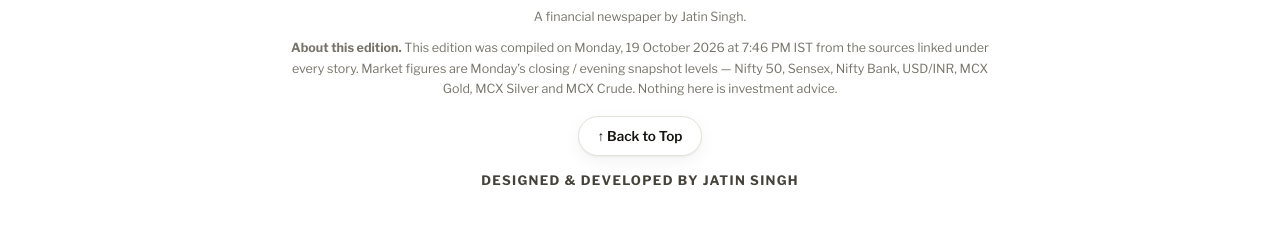
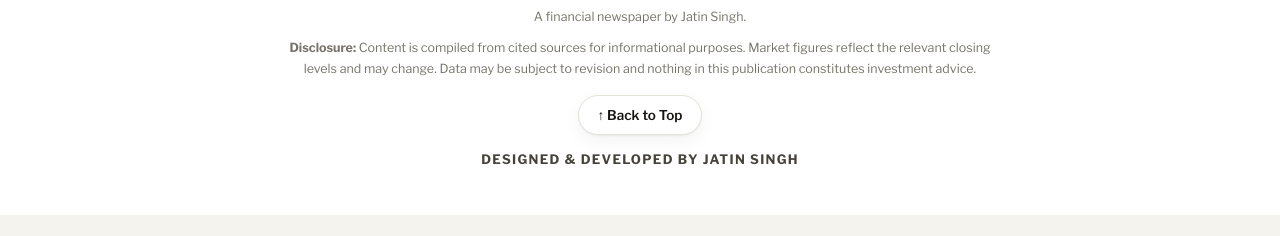
Before and after one commit to develop-91-in/version2-alphafeed, a plain HTML site: page index.html in a window 1280 px wide. Shown: the part 2674-2910 px from the top of the page. After the commit the page ends 2889 px from the top, so only its background shows below. Drawn offline with nearby package versions, Linux system fonts and the light colour scheme; a web font is replaced by a local one.

Commit message:
About section: replace 'About this edition' text with Disclosure text (Jatin's request)

```diff
--- a/index.html
+++ b/index.html
@@ -417,7 +417,7 @@
         <div class="fname">ALPHA <span>FEED</span></div>
         <div class="ftag">THE WORLD OF MONEY, DECODED.</div>
         <p>A financial newspaper by Jatin Singh.</p>
-        <p><b>About this edition.</b> This edition was compiled on Monday, 19 October 2026 at 7:46 PM IST from the sources linked under every story. Market figures are Monday’s closing / evening snapshot levels — Nifty 50, Sensex, Nifty Bank, USD/INR, MCX Gold, MCX Silver and MCX Crude. Nothing here is investment advice.</p>
+        <p><b>Disclosure:</b> Content is compiled from cited sources for informational purposes. Market figures reflect the relevant closing levels and may change. Data may be subject to revision and nothing in this publication constitutes investment advice.</p>
         <div class="foot-links">
           <button class="btn" id="to-top" type="button">↑ Back to Top</button>
         </div>
```
